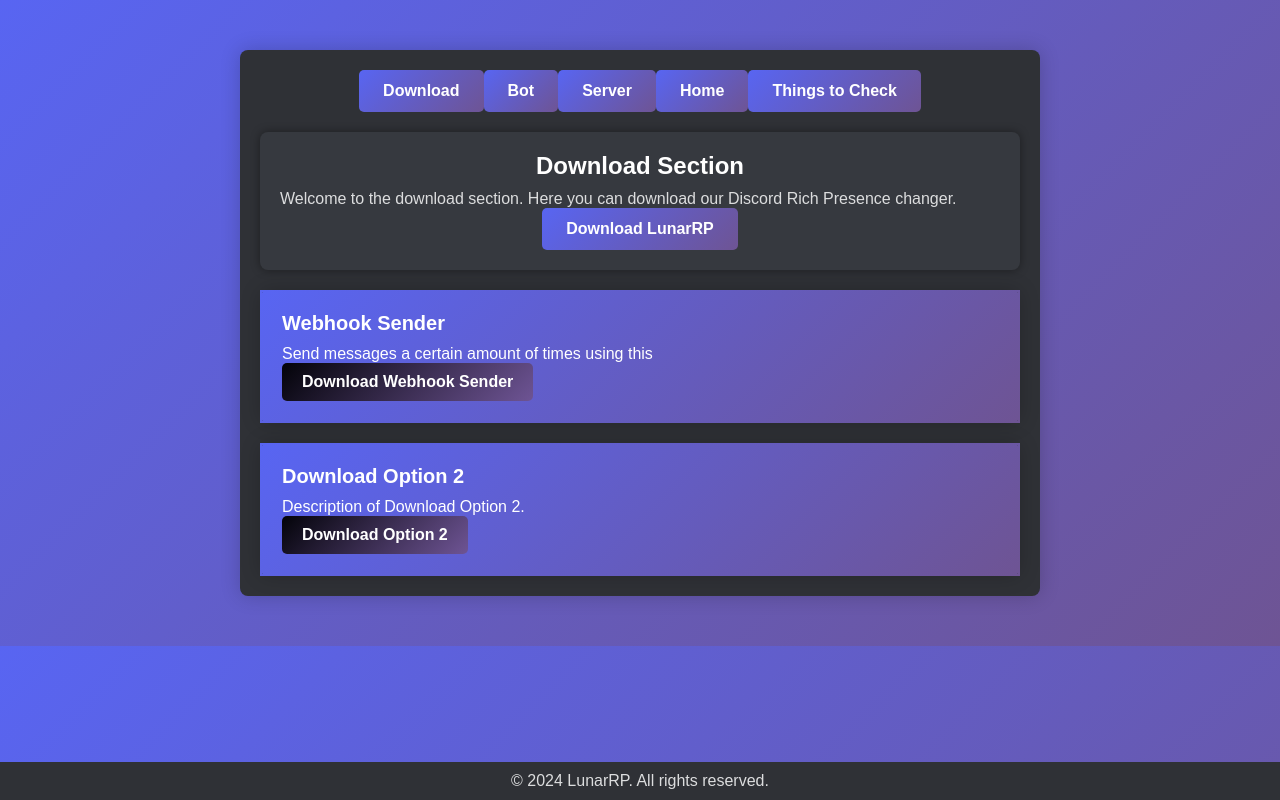
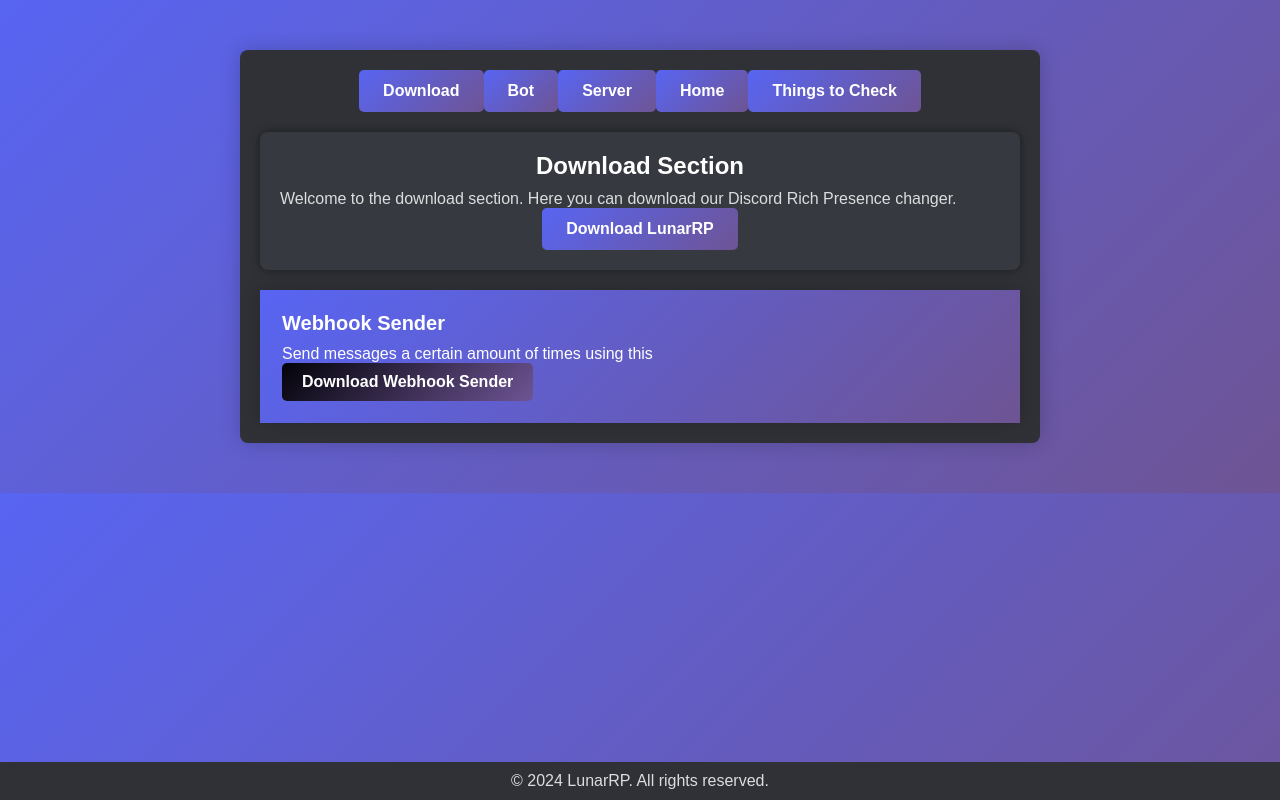
Before and after one commit to LunarRichPresence/LunarRichPresence.github.io, a plain HTML site: page download.html in a window 1280 px wide. Drawn offline with Linux system fonts and the light colour scheme.

Commit message:
Update download.html

```diff
--- a/download.html
+++ b/download.html
@@ -32,11 +32,7 @@
             </div>
         </div>
 
-        <div class="download-section">
-            <div class="download-item">
-                <h3>Download Option 2</h3>
-                <p>Description of Download Option 2.</p>
-                <a href="#" class="download-button">Download Option 2</a>
+
 
             </div>
         </div>
```
